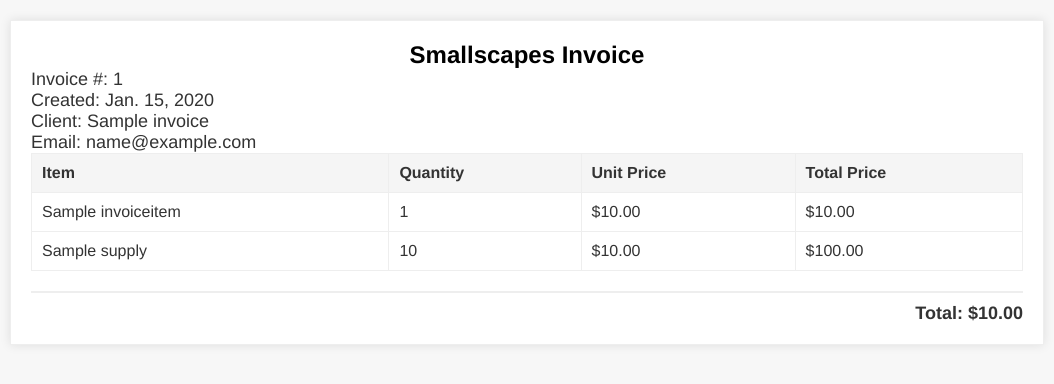
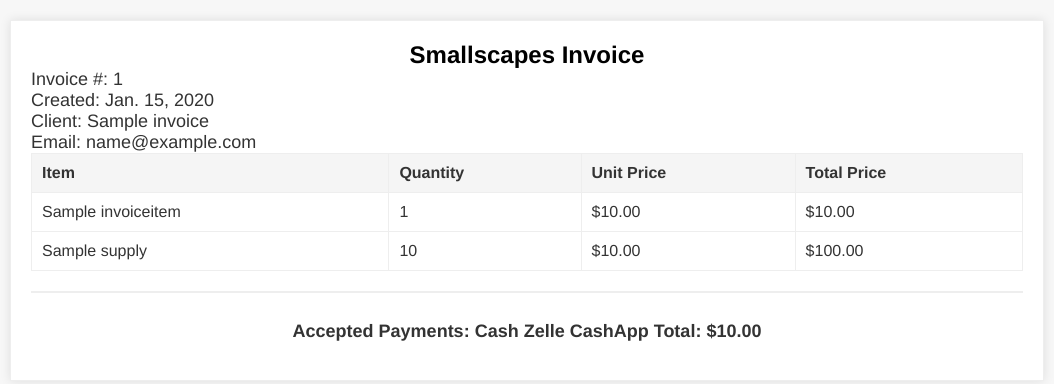
Before and after one commit to rd777rd/smallscapesinvoice, a Django app: template invoices/templates/pdf_invoice_template.html in a window 1280 px wide. Shown: the top 384 px of the page, without its empty margins (113-1167 px from the left). Run offline with Django 5.2, Linux system fonts and the light colour scheme; the template is opened without the code that fills it: values that come from a table or form of the project are taken from there, others are empty; tables that the repository leaves empty hold one stand-in row (values such as "Sample post").

Commit message:
first commit

```diff
--- a/invoices/templates/pdf_invoice_template.html
+++ b/invoices/templates/pdf_invoice_template.html
@@ -52,12 +52,20 @@
             font-weight: bold;
         }
         .invoice-total {
-            text-align: right;
+            text-align: center;
             font-size: 18px;
             font-weight: bold;
             border-top: 2px solid #eee;
             padding-top: 10px;
         }
+        .paylink{
+            text-decoration: none;
+            color:#333;
+        }
+        .paylink:hover{
+            color:green;
+        }
+
     </style>
 </head>
 <body>
@@ -98,7 +106,7 @@
             </tbody>
         </table>
         <div class="invoice-total">
-            Total: ${{ invoice.total }}
+            <p>Accepted Payments: Cash <a href="" class="paylink">Zelle</a> <a href="" class="paylink">CashApp</a> Total: ${{ invoice.total }}</p>
         </div>
     </div>
 </body>
--- a/requirements.txt
+++ b/requirements.txt
@@ -46,3 +46,4 @@
 xhtml2pdf==0.2.16
 gunicorn
 whitenoise
+python-dotenv
```
Also changed, not shown: invoice_project/settings.py (+8 -4 lines), 2 other files.
